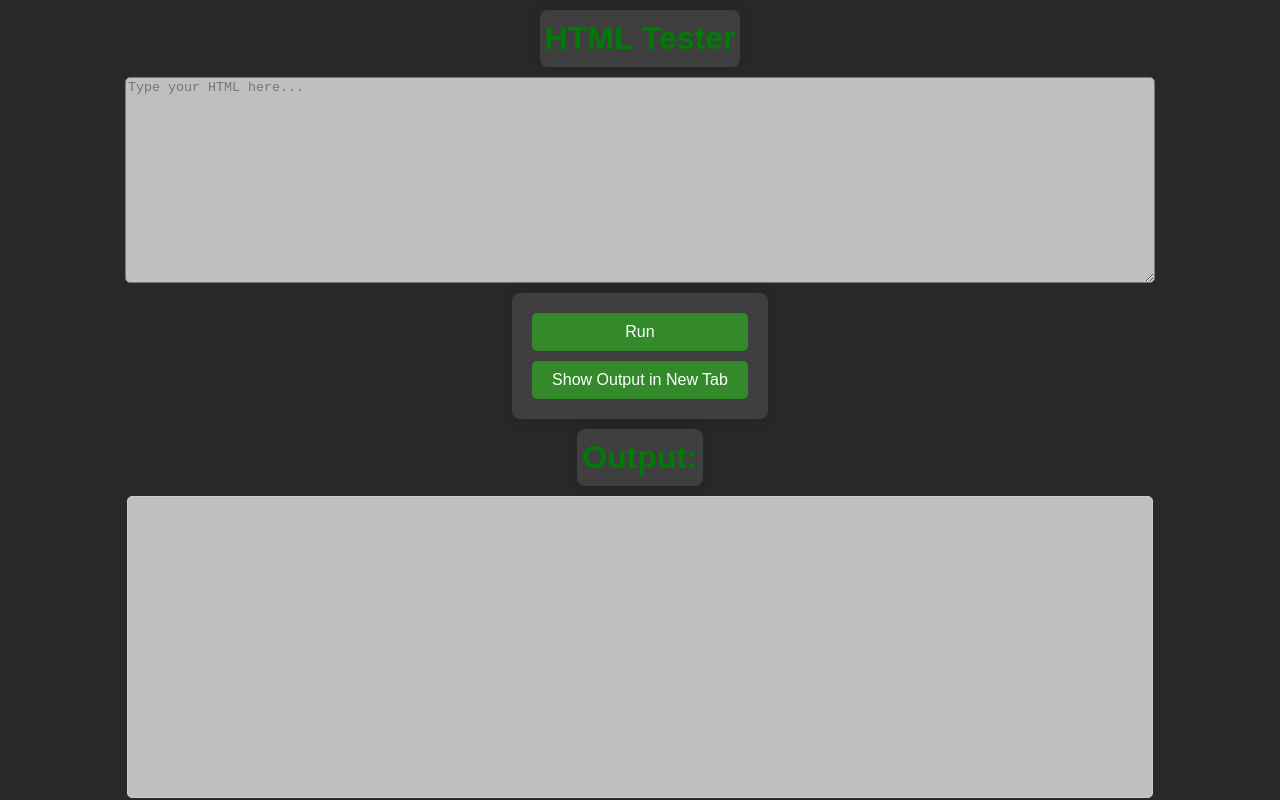
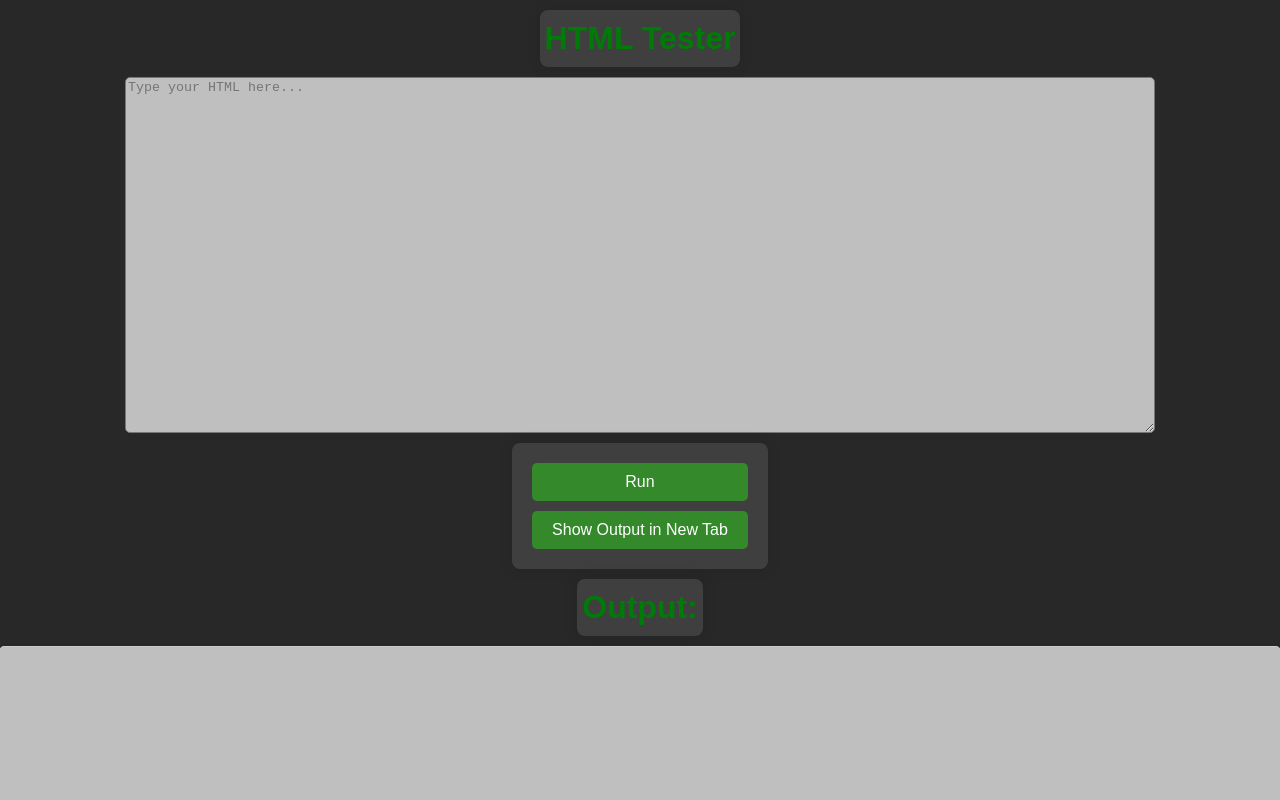
Before and after one commit to BigManV2/testingpage, a plain HTML site: page index.html in a window 1280 px wide. Shown: the top 800 px of the page. Drawn offline with Linux system fonts and the light colour scheme.

Commit message:
Update index.html

```diff
--- a/index.html
+++ b/index.html
@@ -8,7 +8,6 @@
     <style>
         body {
             display: flex;
-
         height: 100vh;
         margin: 0;
         font-family: Arial, sans-serif;
@@ -18,15 +17,19 @@
             align-items: center;
         }
         textarea {
+flex: 0 0 350px;
+    overflow-y: scroll;
         border-radius: 5px;
 background-color:#bfbfbf;
             width: 80%;
-            height: 200px;
+            height: 1000px;
         }
         iframe {
+flex: 0 0 100%;
+    overflow-y: scroll;
         border-radius: 5px;
-            width: 80%;
-            height: 300px;
+            width: 100%;
+            height: 100%;
             border: 1px solid #ccc;
 background-color: #bfbfbf;
         }
```
